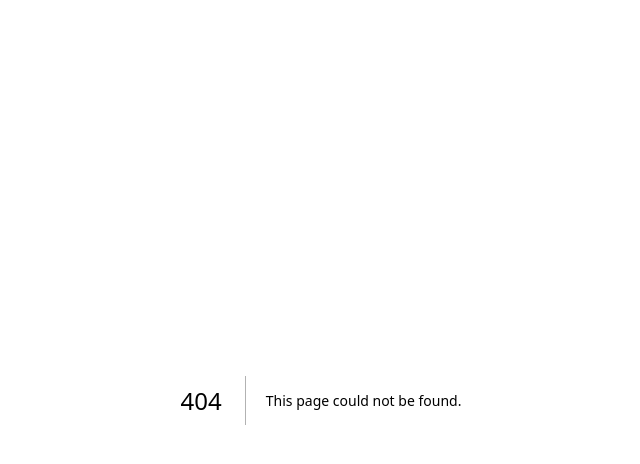
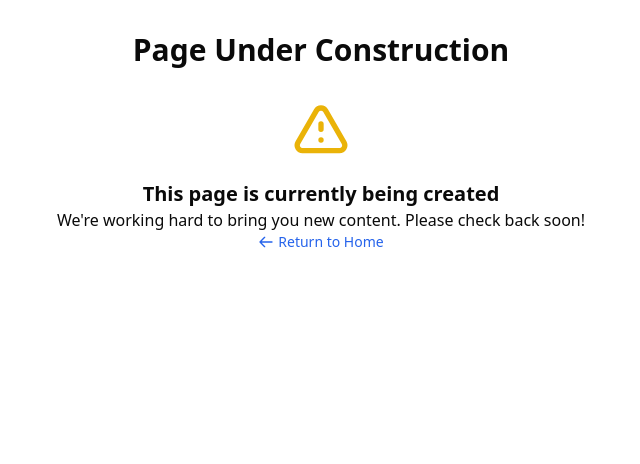
Before and after one commit to RyuNyan-Taro/nyantaro_cloud_web, a Next.js app: page /tutorial in a window 1280 px wide. Before the commit this address had no page. Shown: the top 464 px of the page, without its empty margins (319-959 px from the left). Built offline with nearby package versions, Linux system fonts and the light colour scheme.

Commit message:
create the base of the new page

```diff
--- /dev/null
+++ b/src/app/tutorial/page.tsx
@@ -0,0 +1,59 @@
+import { Metadata } from 'next';
+import Link from 'next/link';
+
+export const metadata: Metadata = {
+  title: 'Page Under Construction | My Website',
+  description: 'This page is currently being created',
+};
+
+export default function CreatingPage() {
+  return (
+    <div className="max-w-4xl mx-auto px-4 py-8 text-center">
+      <h1 className="text-3xl font-bold mb-8">Page Under Construction</h1>
+
+      <div className="flex flex-col items-center justify-center">
+        <svg
+          className="w-16 h-16 text-yellow-500 mb-4"
+          fill="none"
+          stroke="currentColor"
+          viewBox="0 0 24 24"
+          xmlns="http://www.w3.org/2000/svg"
+        >
+          <path
+            strokeLinecap="round"
+            strokeLinejoin="round"
+            strokeWidth="2"
+            d="M12 9v2m0 4h.01m-6.938 4h13.856c1.54 0 2.502-1.667 1.732-3L13.732 4c-.77-1.333-2.694-1.333-3.464 0L3.34 16c-.77 1.333.192 3 1.732 3z"
+          />
+        </svg>
+        <p className="text-xl font-semibold">
+          This page is currently being created
+        </p>
+        <p>
+          We&apos;re working hard to bring you new content. Please check back soon!
+        </p>
+      </div>
+
+      <Link
+        href="/"
+        className="inline-flex items-center text-sm font-medium text-blue-600 hover:text-blue-800"
+      >
+        <svg
+          className="w-4 h-4 mr-1"
+          fill="none"
+          stroke="currentColor"
+          viewBox="0 0 24 24"
+          xmlns="http://www.w3.org/2000/svg"
+        >
+          <path
+            strokeLinecap="round"
+            strokeLinejoin="round"
+            strokeWidth="2"
+            d="M10 19l-7-7m0 0l7-7m-7 7h18"
+          />
+        </svg>
+        Return to Home
+      </Link>
+    </div>
+  );
+}
--- a/src/components/Contents.tsx
+++ b/src/components/Contents.tsx
@@ -17,9 +17,9 @@ const buttonsList: ButtonData[] = [
         alt: "gallery"
     },
     {
-        href: "/creating",
+        href: "/tutorial",
         src: "/Future.jpeg",
-        alt: "movie"
+        alt: "tutorial"
     },
     {
         href: "/creating",
```
